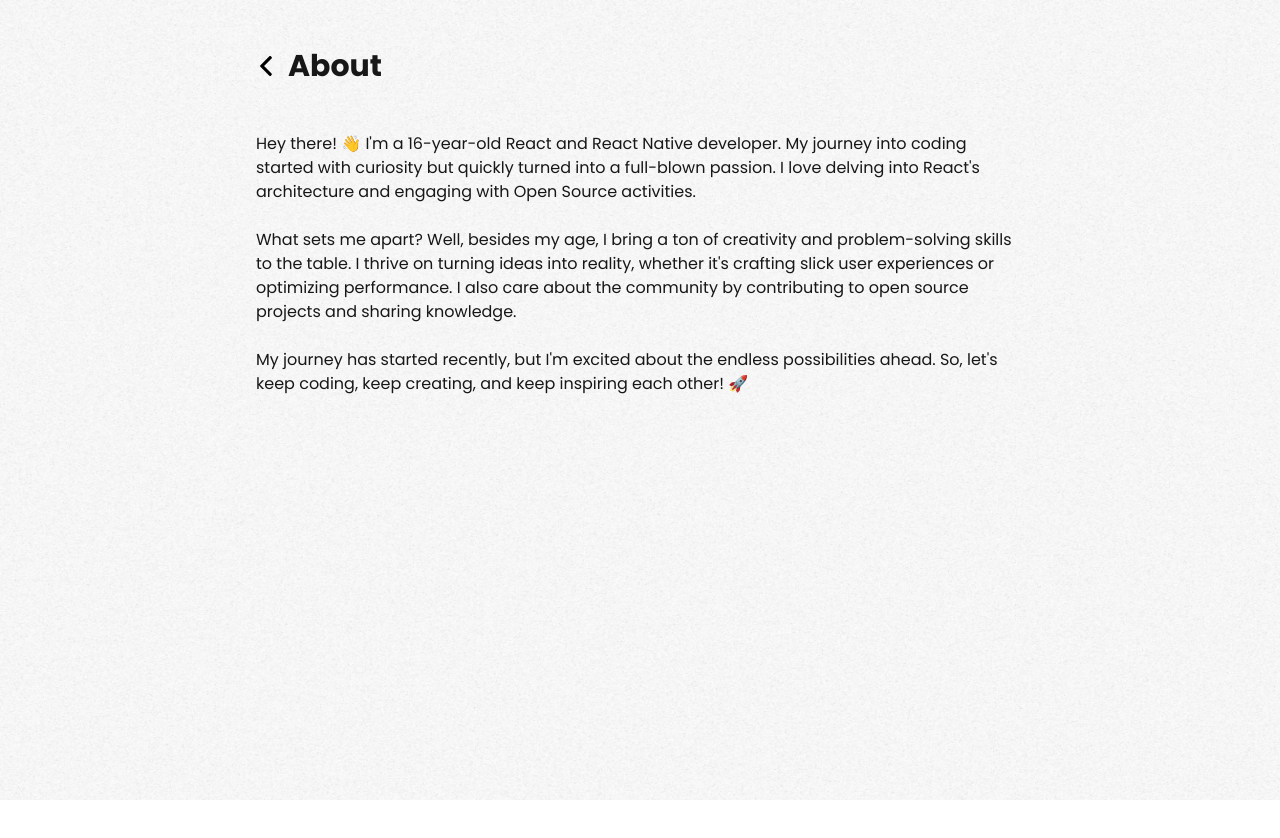
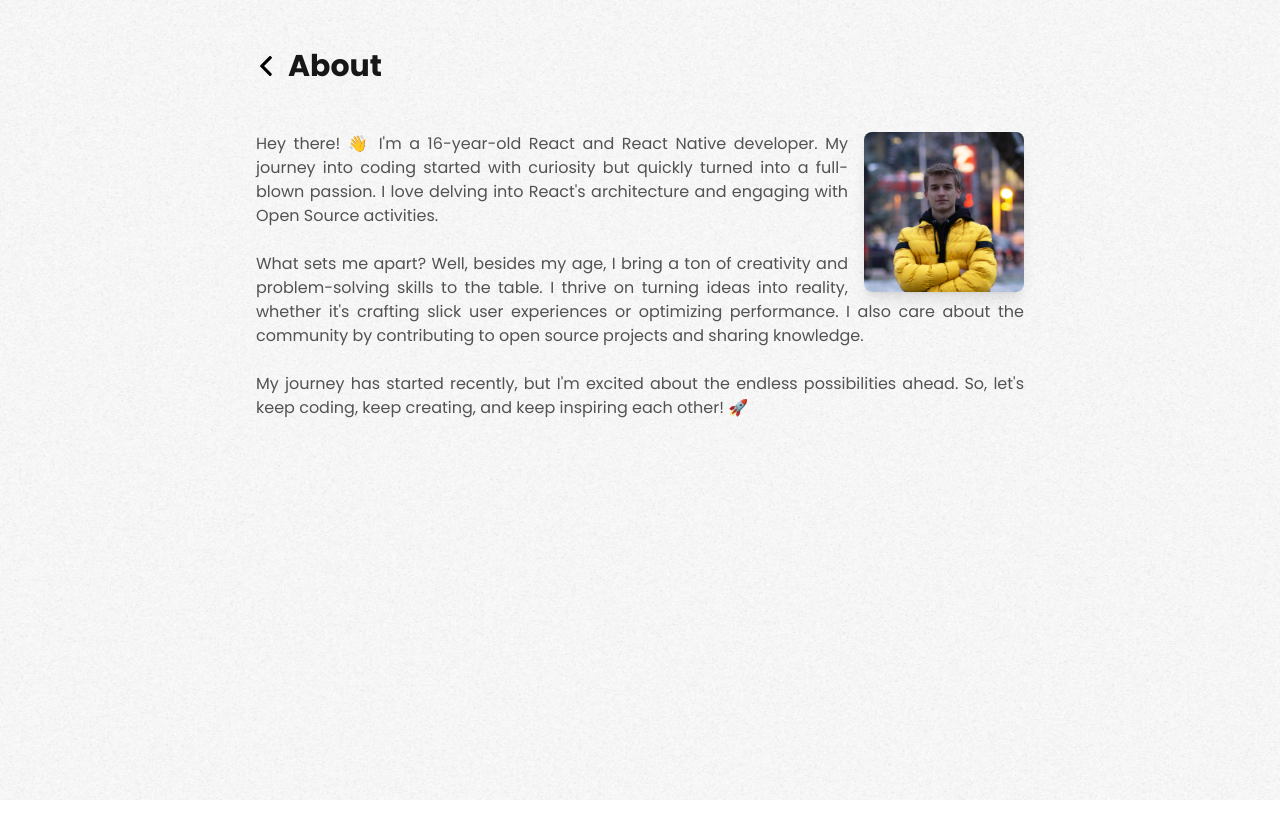
Before and after one commit to moskalakamil/portfolio, a Next.js app: page /about in a window 1280 px wide. Shown: the top 838 px of the page. Built offline with nearby package versions, Linux system fonts and the light colour scheme.

Commit message:
feat: add photo to about tab

```diff
--- a/src/assets/images/Images.ts
+++ b/src/assets/images/Images.ts
@@ -3,5 +3,6 @@ import { StaticImageData } from "next/image";
 type Images = Record<string, Readonly<StaticImageData>>;
 
 export const images = {
+  aboutPhoto: require("./Img/aboutPhoto.jpg"),
   noiseBackground: require("./Img/noiseBackground.png"),
 } satisfies Images;
--- a/src/features/about/AboutScreen.tsx
+++ b/src/features/about/AboutScreen.tsx
@@ -1,5 +1,7 @@
 import React from "react";
 import BackButton from "@/features/_components/BackButton";
+import Image from "next/image";
+import { images } from "@/assets/images/Images";
 
 const AboutScreen = () => {
   return (
@@ -7,6 +9,19 @@ const AboutScreen = () => {
       <div className={"inline-block"}>
         <BackButton href={"/"} text={"About"} />
       </div>
+      <div className={"flex flex-col-reverse sm:block"}>
+        <Image
+          className=" mx-auto my-4
+          w-40 rounded-lg object-cover object-center shadow-lg sm:float-right sm:clear-both
+          sm:my-0
+          sm:ml-4
+          sm:mr-0
+          sm:aspect-[1/1]
+          "
+          src={JSON.parse(JSON.stringify(images.aboutPhoto))}
+          alt="Kamil Moskala's photo"
+        />
+        <div className={"text-justify text-neutral-600"}>
           <p>
             {`
         Hey there! 👋 I'm a 16-year-old React and React Native developer. My
@@ -33,6 +48,8 @@ const AboutScreen = () => {
         inspiring each other! 🚀
         `}
           </p>
+        </div>
+      </div>
     </section>
   );
 };
```
Also changed, not shown: src/assets/images/Img/aboutPhoto.jpg (added). Lines whose indentation alone changed are shown as unchanged.
